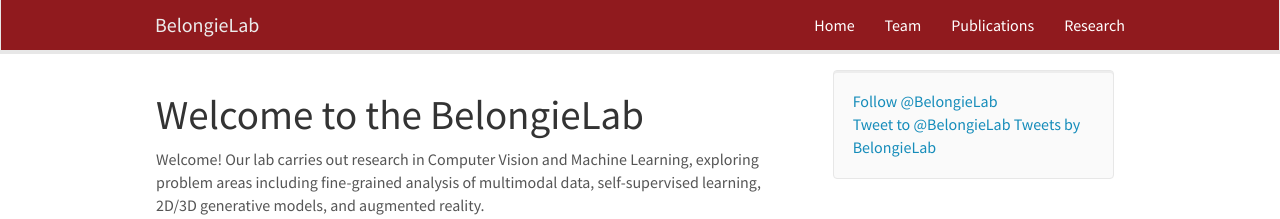
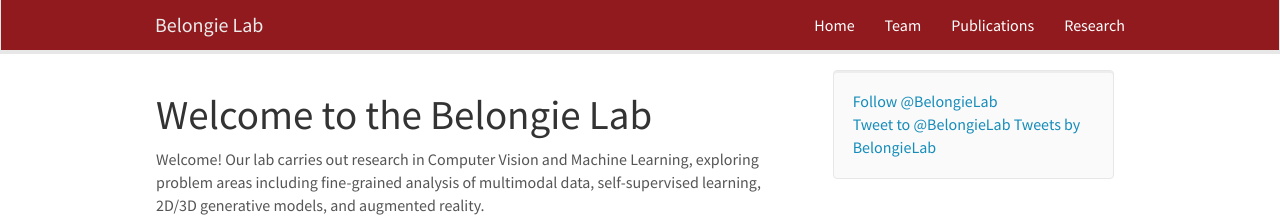
Before and after one commit to BelongieLab/belongielab.github.io, a Jekyll site: the page built from _pages/home.md, in a window 1280 px wide and 936 px high. Shown: the top 219 px of the window. Built offline with Jekyll 4.4.1, drawn with Linux system fonts in a browser that asks for light colours; nearby versions of some CDN libraries; comment, search, counter and statistics services are not loaded.

Commit message:
Fix typos

```diff
--- a/_includes/header.html
+++ b/_includes/header.html
@@ -8,7 +8,7 @@
 		<span class="icon-bar"></span>
 	  </button>
 
-    <a class="navbar-brand" href="{{ site.url }}{{ site.baseurl }}/">BelongieLab</a>
+    <a class="navbar-brand" href="{{ site.url }}{{ site.baseurl }}/">Belongie Lab</a>
 	</div>
 	<div class="collapse navbar-collapse" id="navbar-collapse-1">
 	  <ul class="nav navbar-nav navbar-right">
--- a/_layouts/homelay.html
+++ b/_layouts/homelay.html
@@ -3,7 +3,7 @@ layout: default
 ---
 
   <div id="homeid" class="col-sm-8">
-        <h1>Welcome to the BelongieLab</h1>
+        <h1>Welcome to the Belongie Lab</h1>
 
 	{{ content }}
   </div>
```
